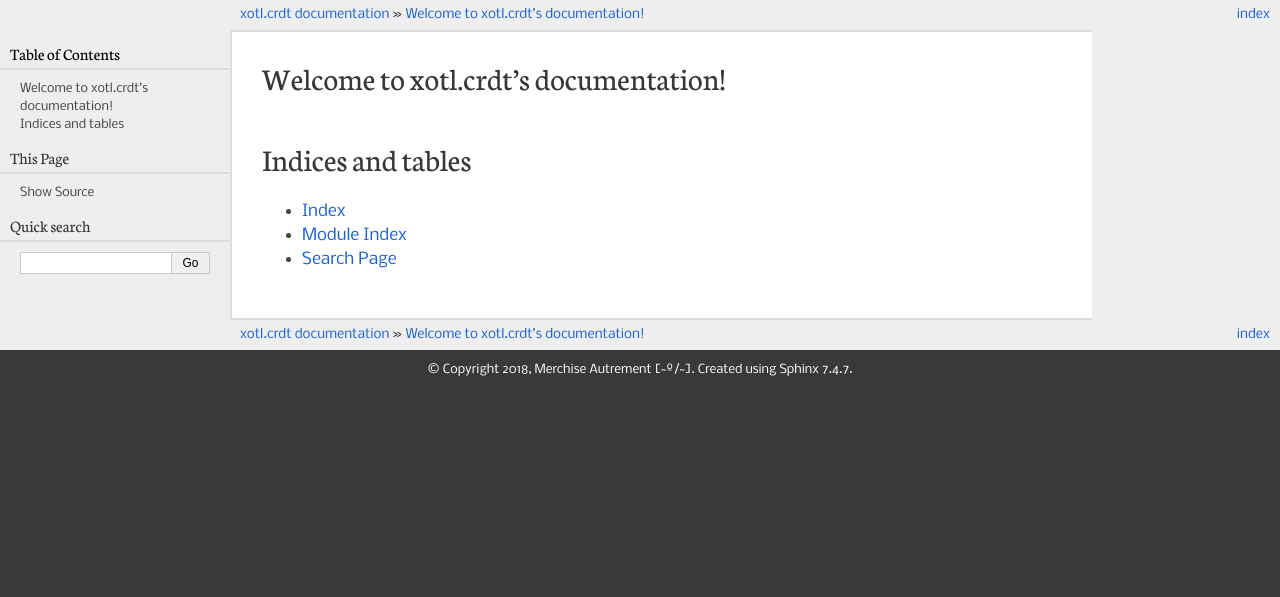
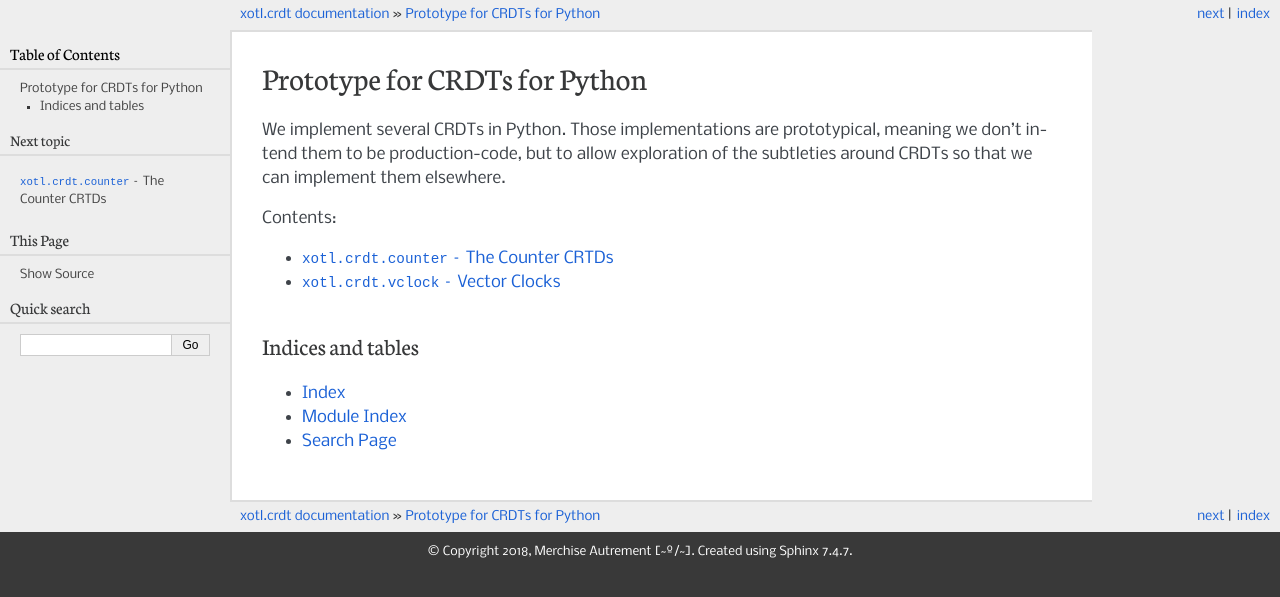
Before and after one commit to merchise/xotl.crdt, a Sphinx documentation site: the page built from docs/source/index.rst, in a window 1280 px wide. Shown: the top 597 px of the page. Built offline with Sphinx 7.4.7, drawn with Linux system fonts in a browser that asks for light colours.

Commit message:
Add basic documentation files.

```diff
--- a/docs/source/index.rst
+++ b/docs/source/index.rst
@@ -3,12 +3,21 @@
    You can adapt this file completely to your liking, but it should at least
    contain the root `toctree` directive.
 
-Welcome to xotl.crdt's documentation!
-=====================================
+================================
+ Prototype for CRDTs for Python
+================================
+
+We implement several CRDTs in Python.  Those implementations are prototypical,
+meaning we don't intend them to be production-code, but to allow exploration
+of the subtleties around CRDTs so that we can implement them elsewhere.
+
 
 .. toctree::
+   :glob:
    :maxdepth: 2
    :caption: Contents:
+
+   xotl.crdt/*
 
 
 
--- /dev/null
+++ b/docs/source/xotl.crdt/counter.rst
@@ -0,0 +1,6 @@
+===============================================
+ :mod:`xotl.crdt.counter` -- The Counter CRTDs
+===============================================
+
+.. automodule:: xotl.crdt.counter
+   :members: GCounter, PNCounter
--- /dev/null
+++ b/docs/source/xotl.crdt/vclock.rst
@@ -0,0 +1,6 @@
+===============================================
+ :mod:`xotl.crdt.vclock` -- Vector Clocks
+===============================================
+
+.. automodule:: xotl.crdt.vclock
+   :members: VClock
```
